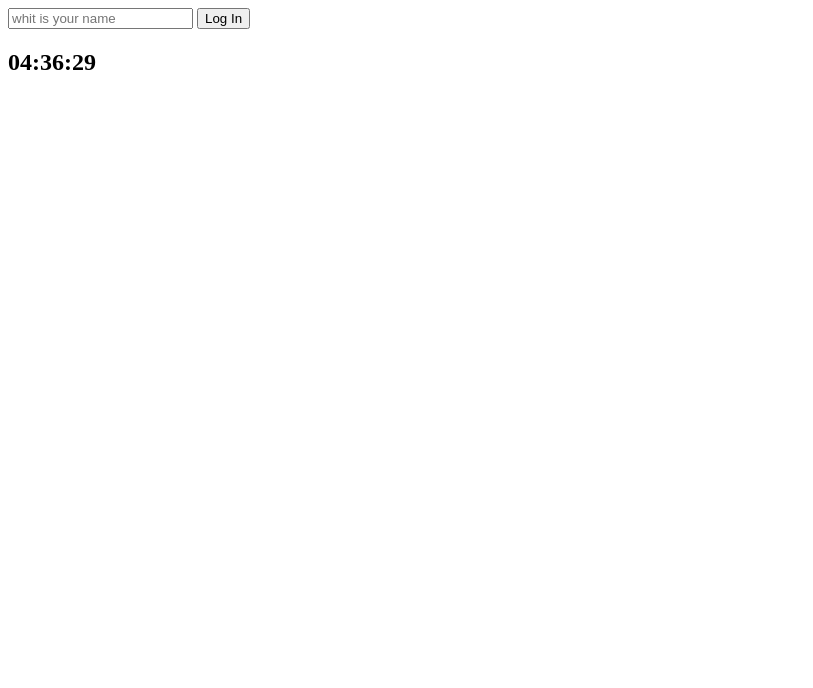
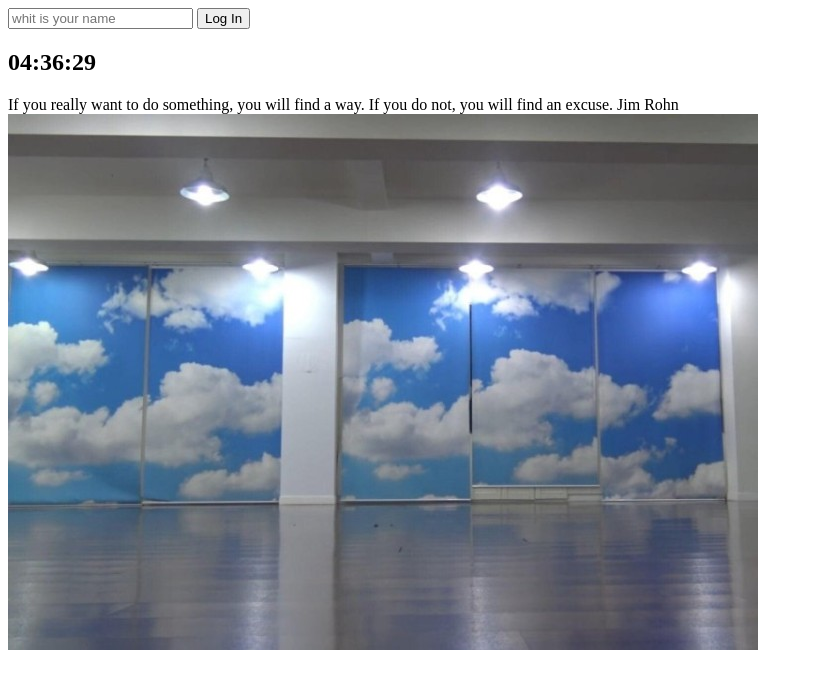
Before and after one commit to lulla-by/Nomad_Coders_JS, a plain HTML site: page indext.html in a window 1280 px wide. Shown: the whole page, without its empty margins (0-813 px from the left). Drawn offline with Linux system fonts and the light colour scheme.

Commit message:
Quotes And Background

```diff
--- a/indext.html
+++ b/indext.html
@@ -14,7 +14,13 @@
   </form>
   <h2 id="clock">00:00:00</h2>
  <h1 id="greeting" class="hidden"></h1>
+ <div id="quote">
+  <span></span>
+  <span></span>
+ </div>
   <script src="../js/clock.js"></script>
   <script src="../js/greeting.js"></script>
+  <script src="../js/quotes.js"></script>
+  <script src="../js/background.js"></script>
 </body>
 </html>
--- /dev/null
+++ b/js/background.js
@@ -0,0 +1,10 @@
+const images = ["0.jpg", "1.jpg", "2.jpg"];
+const choosenImage = images[Math.floor(Math.random() * images.length)]
+
+
+const image = document.createElement("img")
+
+image.src = `img/${choosenImage}`
+
+document.body.appendChild(image)
+console.log(image)
--- /dev/null
+++ b/js/quotes.js
@@ -0,0 +1,56 @@
+const quotes = [
+  {
+  quote: 'I never dreamed about success, I worked for it',
+  author: 'Estee Lauder'
+  },
+  {
+  quote: 'Do not try to be original, just try to be good.',
+  author: 'Paul Rand'
+  },
+  {
+  quote: 'Do not be afraid to give up the good to go for the great',
+  author: 'John D. Rockefeller'
+  },
+  {
+  quote: 'If you cannot fly then run. If you cannot run, then walk. And if you cannot walk, then crawl, but whatever you do, you have to keep moving forward.',
+  author: 'Martin Luther King Jr.'
+  },
+  {
+  quote: 'Our greatest weakness lies in giving up. The most certain way to succeed is always to try just one more time.',
+  author: 'Thomas Edison'
+  },
+  {
+  quote: 'The fastest way to change yourself is to hang out with people who are already the way you want to be',
+  author: 'REid Hoffman'
+  },
+  {
+  quote: 'Money is like gasoline during a road trip. You do not want to run out of gas on your trip, but you are not doing a tour of gas stations',
+  author: 'Tim O Reilly'
+  },
+  {
+  quote: 'Some people dream of success, while other people get up every morning and make it happen',
+  author: 'Wayne Huizenga'
+  },
+  {
+  quote: 'The only thing worse than starting something and falling.. is not starting something',
+  author: 'SEth Godin'
+  },
+  {
+  quote: 'If you really want to do something, you will find a way. If you do not, you will find an excuse.',
+  author: 'Jim Rohn'
+  },
+  ];
+
+
+  const quote = document.querySelector("#quote span:first-child")
+  const author = document.querySelector("#quote span:last-child")
+
+  // function randomNumHandler (arr){
+  //   const randomNuber = Math.floor(Math.random() * arr.length)
+  //   console.log(quotes[randomNuber])
+  // }
+  // randomNumHandler(quotes)
+
+  const todayQoute = quotes[Math.floor(Math.random() * quotes.length)]
+  quote.innerText = todayQoute.quote
+  author.innerText = todayQoute.author
```
Also changed, not shown: img/0.jpg (added), img/1.jpg (added), img/2.jpg (added).
